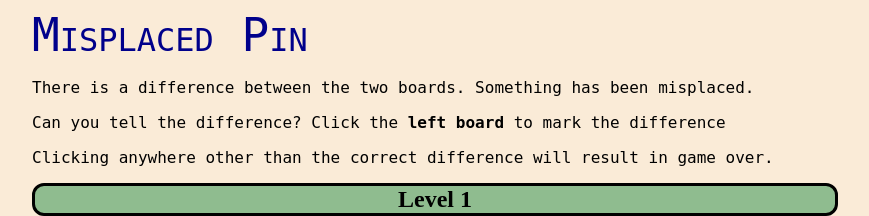
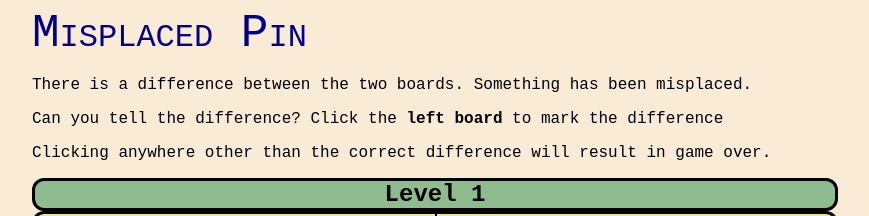
Before and after one commit to nbkhope/misplacedpin, a plain HTML site: page misplacedpin/index.html in a window 1280 px wide. Shown: the top 216 px of the page, without its empty margins (205-1074 px from the left). Drawn offline with Linux system fonts and the light colour scheme.

Commit message:
Remove redundant selectors, change font-family of #level, and add Counrier to font-family

```diff
--- a/misplacedpin/stylesheet.css
+++ b/misplacedpin/stylesheet.css
@@ -2,12 +2,12 @@
  * Stylesheet for Misplaced Pin
  */
 
-body {
+html, body {
   background: AntiqueWhite;
 }
-body .game-title,
-body p {
-  font-family: "Monospace";
+.game-title, #level, p
+ {
+  font-family: "Courier New", Courier, monospace;
 }
 .game-title {
   color: DarkBlue;
```
